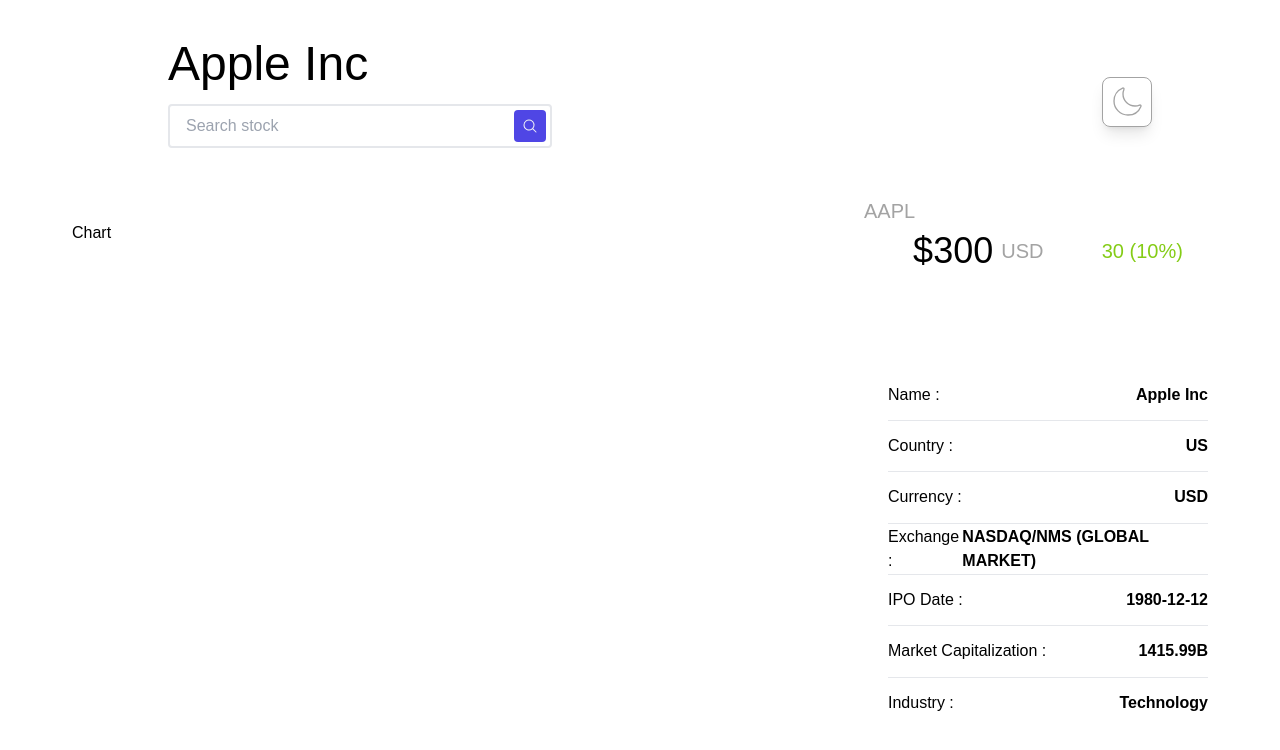
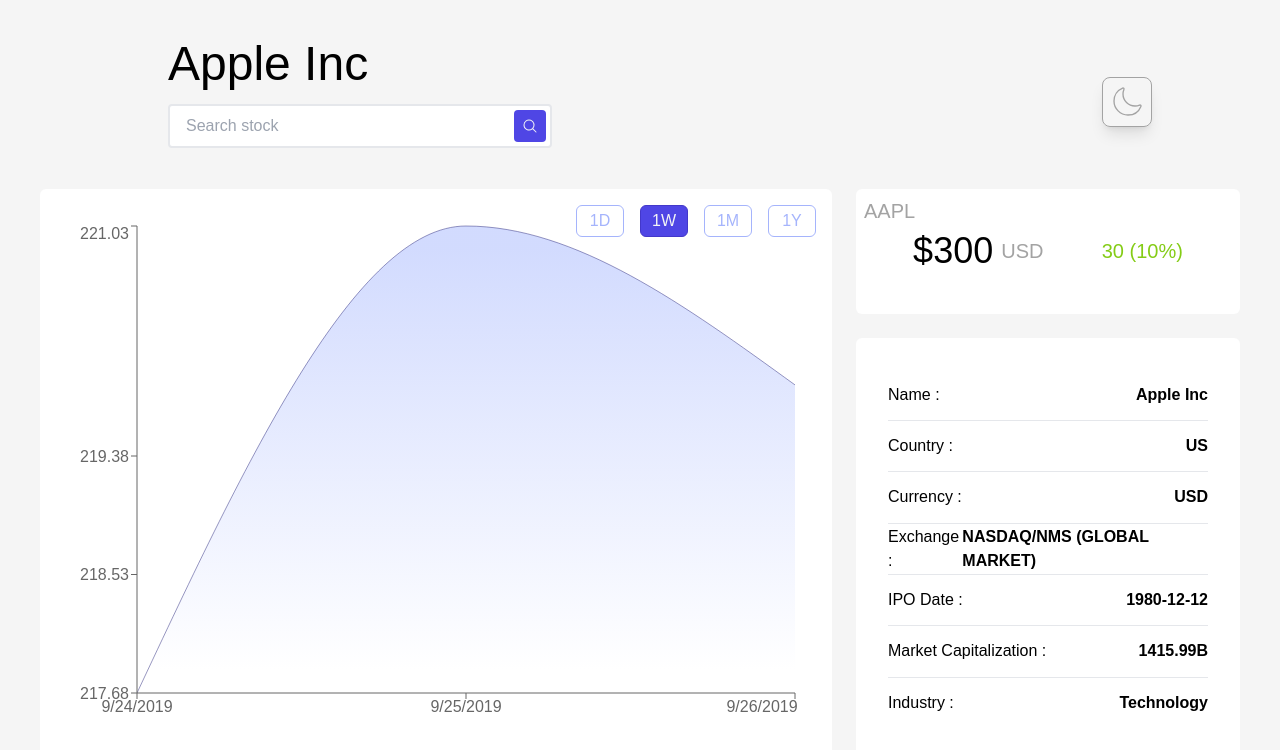
Before and after one commit to rishabhh23/SIPTracker, a React (Create React App) app: page / in a window 1280 px wide. Shown: the top 750 px of the page. Built offline with nearby package versions, Linux system fonts and the light colour scheme; a web font is replaced by a local one.

Commit message:
Added Chart and ChartFilter

```diff
--- a/src/components/Card.js
+++ b/src/components/Card.js
@@ -2,7 +2,7 @@
 
 const Card = ({ children }) => {
   return (
-    <div className="w-full h-full rounded-md relative p-8 bg-neutral">
+    <div className="bg-white w-full h-full rounded-md relative p-8">
       {children}
     </div>
   );
--- /dev/null
+++ b/src/components/Chart.js
@@ -0,0 +1,75 @@
+import React, { useState } from "react";
+import { mockHistoricalData } from "../constants/mock";
+import Card from "./Card";
+import {
+  AreaChart,
+  Area,
+  XAxis,
+  YAxis,
+  Tooltip,
+  ResponsiveContainer,
+} from "recharts";
+import { convertUnixTimestampToDate } from "../helpers/DateHelper";
+import ChartFilter from "./ChartFilter";
+import { chartConfig } from "../constants/config";
+
+const Chart = () => {
+  const [data, setData] = useState(mockHistoricalData);
+  const [filter, setFilter] = useState("1W");
+
+  //for recharts to understand the data
+  const formatData = (data) => {
+    return data.c.map((item, index) => {
+      return {
+        value: item.toFixed(2),
+        date: convertUnixTimestampToDate(data.t[index]),
+      };
+    });
+  };
+
+  return (
+    <Card>
+      <ul className="flex absolute top-2 right-2 z-40">
+        {Object.keys(chartConfig).map((item) => (
+          <li key={item}>
+            <ChartFilter
+              text={item}
+              active={filter === item}
+              onClick={() => {
+                setFilter(item);
+              }}
+            />
+          </li>
+        ))}
+      </ul>
+
+      <ResponsiveContainer>
+        <AreaChart data={formatData(data)}>
+          <defs>
+            <linearGradient id="chartColor" x1="0" y1="0" x2="0" y2="1">
+              <stop
+                offset="5%"
+                stopColor="rgb(199 210 254)"
+                stopOpacity={0.8}
+              />
+              <stop offset="95%" stopColor="rgb(199 210 254)" stopOpacity={0} />
+            </linearGradient>
+          </defs>
+          <Area
+            type="monotone"
+            dataKey="value"
+            stroke="#312e81"
+            fillOpacity={1}
+            strokeWidth={0.5}
+            fill="url(#chartColor)"
+          />
+          <Tooltip />
+          <XAxis dataKey="date" />
+          <YAxis domain={["dataMin", "dataMax"]} />
+        </AreaChart>
+      </ResponsiveContainer>
+    </Card>
+  );
+};
+
+export default Chart;
--- /dev/null
+++ b/src/components/ChartFilter.js
@@ -0,0 +1,18 @@
+import React from "react";
+
+const ChartFilter = ({ text, active, onClick }) => {
+  return (
+    <button
+      onClick={onClick}
+      className={`w-12 m-2 h-8 border-1 rounded-md flex items-center justify-center cursor-pointer ${
+        active
+          ? "bg-indigo-600 border-indigo-700 text-gray-100"
+          : "border-indigo-300 text-indigo-300"
+      }`}
+    >
+      {text}
+    </button>
+  );
+};
+
+export default ChartFilter;
--- a/src/components/Dashboard.js
+++ b/src/components/Dashboard.js
@@ -4,15 +4,16 @@
 import { mockCompanyDetails } from "../constants/mock";
 import Details from "./Details";
 import Overview from "./Overview";
+import Chart from "./Chart";
 
 const Dashboard = () => {
   return (
-    <div className="h-screen grid grid-cols-1 md:grid-cols-2 xl:grid-cols-3 grid-rows-8 md:grid-rows-7 xl:grid-rows-5 auto-rows-fr gap-6 p-10 font-rem">
+    <div className="h-screen grid grid-cols-1 md:grid-cols-2 xl:grid-cols-3 grid-rows-8 md:grid-rows-7 xl:grid-rows-5 auto-rows-fr gap-6 p-10 font-rem bg-neutral-100">
       <div className="col-span-1 md:col-span-2 xl:col-span-3 row-span-1 flex justify-start items-center">
         <Header name={mockCompanyDetails.name} />
       </div>
       <div className="md:col-span-2 row-span-4">
-        <Card>Chart</Card>
+        <Chart />
       </div>
       <div>
         <Overview
--- /dev/null
+++ b/src/helpers/DateHelper.js
@@ -0,0 +1,18 @@
+//to convert millisecond to seconds
+export const convertDateToUnixTimestamp = (date) => {
+  return Math.floor(date.getTime() / 1000);
+};
+
+//display this time value to the user
+export const convertUnixTimestampToDate = (unixTimestamp) => {
+  const milliseconds = unixTimestamp * 1000;
+  return new Date(milliseconds).toLocaleDateString();
+};
+
+//start date and end date, provide this to the finnhub api
+export const createDate = (date, days, weeks, months, years) => {
+  let newDate = new Date(date);
+  newDate.setDate(newDate.getDate() + days + 7 * weeks);
+  newDate.setMonth(newDate.getMonth() + months);
+  newDate.setFullYear(newDate.getFullYear() + years);
+};
```
Also changed, not shown: src/logo.svg (deleted).
